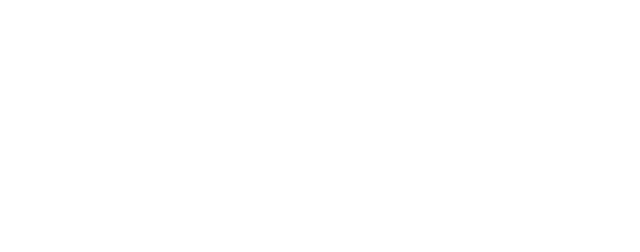
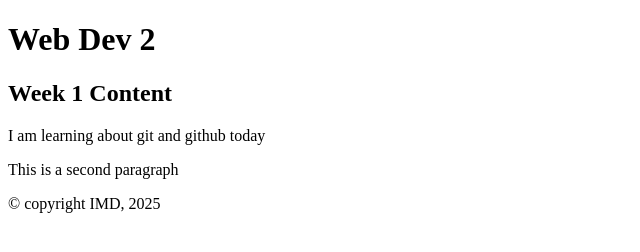
Before and after one commit to snid0072/mtm6201_w25_week1, a plain HTML site: page index.html in a window 1280 px wide. Shown: the whole page, without its empty margins (0-640 px from the left). Drawn offline with Linux system fonts and the light colour scheme.

Commit message:
add cotent in html

```diff
--- a/index.html
+++ b/index.html
@@ -6,8 +6,16 @@
     <title>Week 1</title>
 </head>
 <body>
-    <header></header>
-    <main></main>
-    <footer></footer>
+    <header>
+        <h1>Web Dev 2</h1>
+    </header>
+    <main>
+        <h2 class="headTwo">Week 1 Content</h2>
+        <p>I am learning about git and github today</p>
+        <p>This is a second paragraph</p>
+    </main>
+    <footer>
+        <p>&copy; copyright IMD, 2025</p>
+    </footer>
 </body>
 </html>
```
